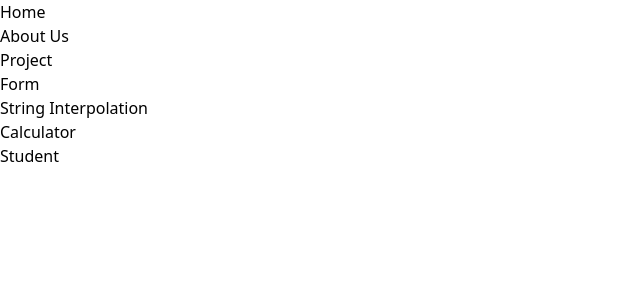
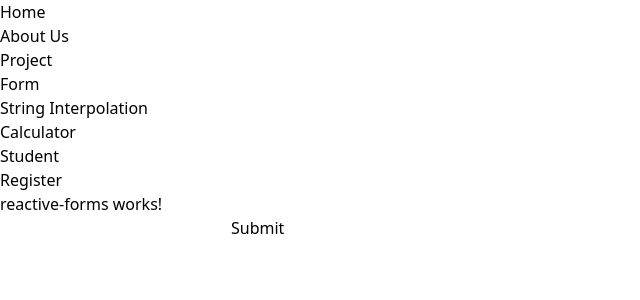
Before and after one commit to Anjali-2652/learning-angular, an Angular app: page /registration in a window 1280 px wide. Before the commit this address led to /. Shown: the top 300 px of the page, without its empty margins (0-640 px from the left). Built offline with nearby package versions, Linux system fonts and the light colour scheme.

Commit message:
reactive form learning

```diff
--- a/src/app/app.html
+++ b/src/app/app.html
@@ -73,6 +73,14 @@ class="bg-blue-900 text-gray-100 mt-10 px-8 py-2 rounded-3xl ml-5 font-semibold
         >Student</a
       >
     </li>
+    <li>
+      <a
+        routerLink="/registration"
+        routerLinkActive="bg-black text-gray-100  font-thin border-none"
+        class="rounded-full px-4 py-1 text-xl border border-gray-400"
+        >Register</a
+      >
+    </li>
     <!-- <li>
       <a routerLink="/services">Services</a>
     </li>
--- a/src/app/app.routes.ts
+++ b/src/app/app.routes.ts
@@ -9,6 +9,7 @@ import { Form } from './form/form';
 import { StringInterpolation } from './string-interpolation/string-interpolation';
 import { Calculator } from './calculator/calculator';
 import { Student } from './student/student';
+import { ReactiveForms } from './reactive-forms/reactive-forms';
 
 export const routes: Routes = [
     {path: "", component: Home},
@@ -20,7 +21,8 @@ export const routes: Routes = [
     {path: "form", component : Form},
     {path: "interpolation", component :StringInterpolation},
     {path: "calculator", component :Calculator},
-    {path: "student", component :Student}
+    {path: "student", component :Student},
+{path: "registration", component :ReactiveForms}
 
 
 ];
--- a/src/app/app.ts
+++ b/src/app/app.ts
@@ -5,7 +5,7 @@ import { StringInterpolation } from "./string-interpolation/string-interpolation
 
 @Component({
   selector: 'app-root',
-  imports: [RouterOutlet, RouterLink, RouterLinkActive, StringInterpolation],
+  imports: [RouterOutlet, RouterLink, RouterLinkActive],
   templateUrl: './app.html',
   styleUrl: './app.css'
 })
--- /dev/null
+++ b/src/app/reactive-forms/reactive-forms.html
@@ -0,0 +1,5 @@
+<p>reactive-forms works!</p>
+<form [formGroup]="form" (ngSubmit)="info()">
+    <input formControlName = "email">
+    <button [disabled]="form.invalid">Submit</button>
+</form>
--- /dev/null
+++ b/src/app/reactive-forms/reactive-forms.ts
@@ -0,0 +1,19 @@
+import { Component } from '@angular/core';
+import { FormControl, FormGroup, ReactiveFormsModule, Validators } from '@angular/forms';
+import { email } from '@angular/forms/signals';
+
+@Component({
+  selector: 'app-reactive-forms',
+  imports: [ReactiveFormsModule],
+  templateUrl: './reactive-forms.html',
+  styleUrl: './reactive-forms.css',
+})
+export class ReactiveForms {
+form = new FormGroup({
+  email: new FormControl('', [Validators.required, Validators.email])
+});
+
+info(){
+  alert("email id :"+( this.form.value.email))
+}
+}
--- a/src/app/student/student.html
+++ b/src/app/student/student.html
@@ -1,4 +1,4 @@
-<p>student Enrollment Form</p>
+<p>student Enrollment Template DrivenmForm</p>
 
 <form #studentForm = "ngForm" (ngSubmit)="onSubmit(studentForm)">
 <p><input type="text" [(ngModel)] = "student.name" placeholder = "Enter Name"></p>
```
Also changed, not shown: src/app/reactive-forms/reactive-forms.css (added), 1 other file (tests, documents, lock files or other folders).
